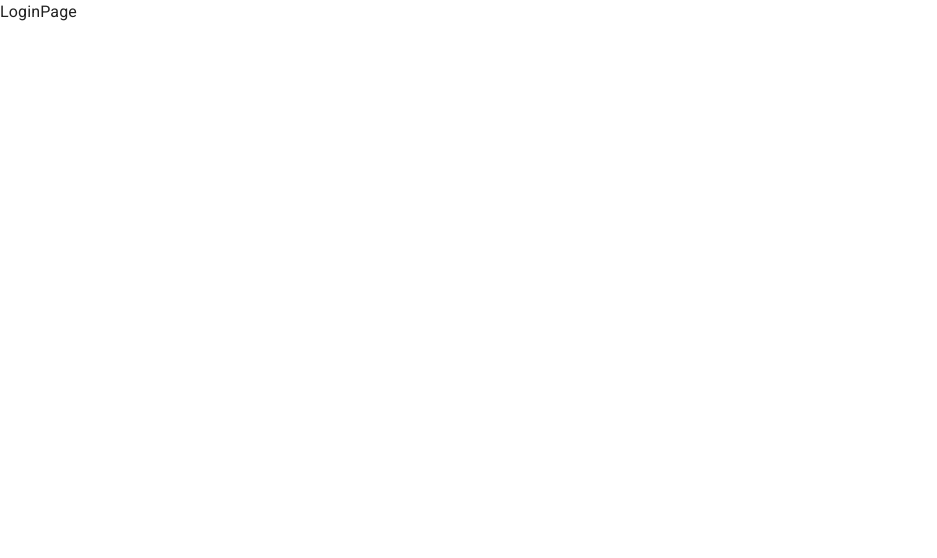
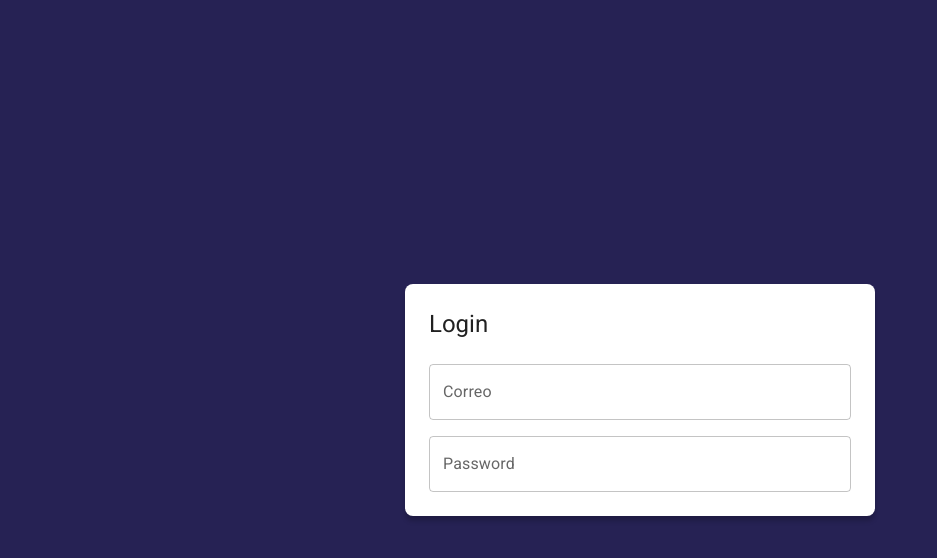
Before and after one commit to Omared250/JournalApp, a React (Vite) app: page /auth/login in a window 1280 px wide. Shown: the top 558 px of the page, without its empty margins (0-937 px from the left). Built offline with nearby package versions, Linux system fonts and the light colour scheme.

Commit message:
email and password items

```diff
--- a/src/auth/pages/LoginPage.jsx
+++ b/src/auth/pages/LoginPage.jsx
@@ -1,7 +1,46 @@
+import { Grid, TextField, Typography } from "@mui/material";
 
 
 export const LoginPage = () => {
     return (
-        <div>LoginPage</div>
+        <Grid
+            container
+            spacing={ 0 }
+            direction="column"
+            alignItems="center"
+            justifyContent="center"
+            sx={{ minHeight: '100vh', backgroundColor: 'primary.main', padding: 4 }}
+        >
+            <Grid item
+                className="box-shadow"
+                xs={ 3 }
+                sx={{ backgroundColor: 'white', padding: 3, borderRadius: 2 }}
+            >
+                <Typography variant="h5" sx={{ mb: 1 }}>Login</Typography>
+
+                <form>
+                    <Grid container>
+                        <Grid item xs={ 12 } sx={{ mt: 2 }}>
+                            <TextField
+                                label="Correo"
+                                type="email"
+                                placeholder="correo@google.com"
+                                fullWidth
+                            />
+                        </Grid>
+                        <Grid item xs={ 12 } sx={{ mt: 2 }}>
+                            <TextField
+                                label="Password"
+                                type="password"
+                                placeholder="password"
+                                fullWidth
+                            />
+                        </Grid>
+                    </Grid>
+                </form>
+
+            </Grid>
+
+        </Grid>
     )
 };
--- a/src/styles.css
+++ b/src/styles.css
@@ -0,0 +1,5 @@
+
+
+.box-shadow {
+    box-shadow: 0px 5px 5px rgba(0, 0, 0, 0.2);
+}
```
